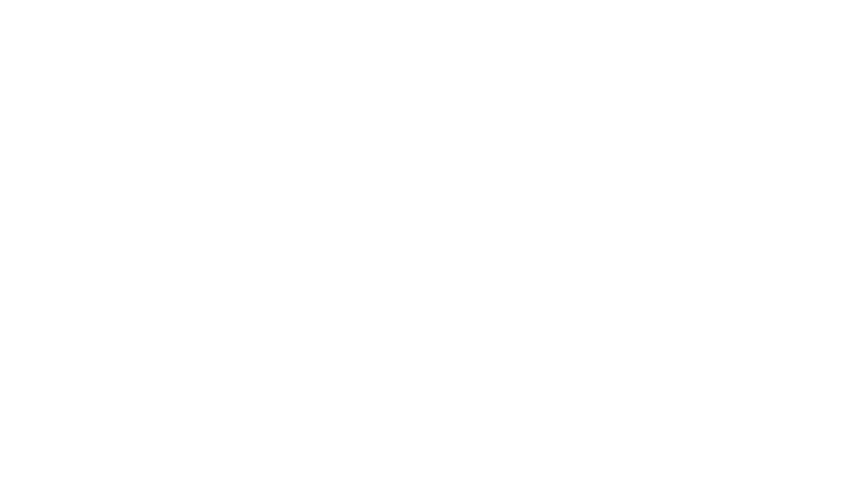
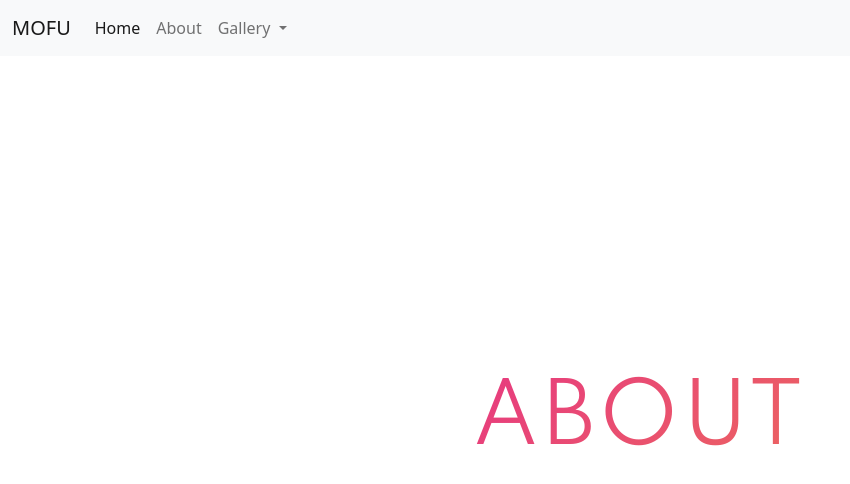
Before and after one commit to integrity-company/mofu_com, a Vue app in the folder frontend/mofu_com/: page /about in a window 1280 px wide. Before the commit this address had no page. Shown: the top 484 px of the page, without its empty margins (0-850 px from the left). Built offline with nearby package versions, Linux system fonts and the light colour scheme.

Commit message:
about画面の作成

```diff
--- a/frontend/mofu_com/index.html
+++ b/frontend/mofu_com/index.html
@@ -23,7 +23,7 @@
       integrity="sha384-MrcW6ZMFYlzcLA8Nl+NtUVF0sA7MsXsP1UyJoMp4YLEuNSfAP+JcXn/tWtIaxVXM"
       crossorigin="anonymous"
     ></script>
-    <title>Vite App</title>
+    <title>MOFU.COM</title>
   </head>
   <body>
     <div id="app"></div>
--- a/frontend/mofu_com/src/components/user/molecules/IntroBanner/index.vue
+++ b/frontend/mofu_com/src/components/user/molecules/IntroBanner/index.vue
@@ -1,6 +1,8 @@
 <script setup lang="ts">
 import { reactive } from "vue";
+import { useRouter } from "vue-router";
 
+const router = useRouter();
 const title = "MOFU";
 
 const states = reactive({
@@ -10,6 +12,9 @@ const states = reactive({
 const goToNextPage = () => {
   console.log("ページ遷移");
   states.imgPosition = !states.imgPosition ? "ml-reverse-100" : "";
+  setTimeout(() => {
+    router.push("/about");
+  }, 1500);
 };
 </script>
 
@@ -26,7 +31,7 @@ const goToNextPage = () => {
 
 <style lang="scss" scoped>
 .container {
-  width: 100%;
+  width: 100vw;
   height: 100vh;
   text-align: center;
   display: flex;
@@ -34,6 +39,9 @@ const goToNextPage = () => {
   justify-content: center;
   align-items: center;
   color: #ff880037;
+}
+.title {
+  // z-index: 2;
 }
 .title button {
   font-size: 80px;
@@ -56,7 +64,7 @@ const goToNextPage = () => {
 .top-image {
   position: absolute;
   filter: brightness(107%) opacity(80%);
-  width: 70vw;
+  width: 50vw;
   z-index: -1;
   & img {
     width: 100%;
@@ -70,15 +78,15 @@ const goToNextPage = () => {
 @keyframes AnimationName {
   0% {
     background-position: 0% 50%;
-    letter-spacing: 2.25rem;
+    // letter-spacing: 2.25rem;
   }
   50% {
     background-position: 100% 50%;
-    letter-spacing: 0.25rem;
+    // letter-spacing: 0.25rem;
   }
   100% {
     background-position: 0% 50%;
-    letter-spacing: 2.25rem;
+    // letter-spacing: 2.25rem;
   }
 }
 @keyframes FadeoutImage {
--- a/frontend/mofu_com/src/components/user/molecules/NavBar/index.vue
+++ b/frontend/mofu_com/src/components/user/molecules/NavBar/index.vue
@@ -3,7 +3,7 @@
 <template>
   <nav class="navbar navbar-expand-lg navbar-light bg-light">
     <div class="container-fluid">
-      <a class="navbar-brand" href="#">MOFU</a>
+      <router-link to="/" class="navbar-brand" href="#">MOFU</router-link>
       <button
         class="navbar-toggler"
         type="button"
--- a/frontend/mofu_com/src/components/user/organisms/TopPageContents/index.vue
+++ b/frontend/mofu_com/src/components/user/organisms/TopPageContents/index.vue
@@ -1,17 +1,109 @@
 <script setup lang="ts">
 import IntroBanner from "../../molecules/IntroBanner/index.vue";
 import NavBar from "../../molecules/NavBar/index.vue";
+const mask = document.querySelector(".mask");
 </script>
 
 <template>
-  <NavBar />
+  <div class="top-nav">
+    <NavBar />
+  </div>
   <div class="intro-banner">
     <IntroBanner />
   </div>
+  <!-- <div class="mask"></div> -->
+  <!-- <div class="spotlight_swivel">
+    <div class="lamp"></div>
+  </div> -->
 </template>
 
 <style lang="scss" scoped>
+:root {
+  --mouse-x: 50%;
+  --mouse-y: 50%;
+}
+.top-nav {
+  z-index: 10;
+}
 .intro-banner {
   margin-top: -57px;
+  z-index: 10;
 }
+.mask {
+  z-index: -10;
+  position: absolute;
+  top: 56px;
+  width: 100%;
+  height: calc(100% - 56px);
+  background-color: hsla(0, 0%, 0%, 0.9);
+
+  mask: radial-gradient(
+    circle at var(--mouse-x) var(--mouse-y),
+    transparent 40px,
+    black 150px
+  );
+  -webkit-mask: radial-gradient(
+    circle at var(--mouse-x) var(--mouse-y),
+    transparent 40px,
+    black 150px
+  );
+}
+// .mask::after {
+//   width: 300px;
+//   height: 400px;
+//   content: "";
+//   position: absolute;
+//   left: calc(50% - 150px);
+//   top: calc(50% - 150px);
+//   border-radius: 50%;
+//   background-color: #ffffff;
+//   clip: rect(50vh, 100vh, 100vh, 50vh);
+//   border: 10px solid red;
+// }
+.spotlight_swivel {
+  position: absolute;
+  display: flex;
+  justify-content: center;
+  top: -220vh;
+  width: 100%;
+  z-index: -10;
+}
+.lamp {
+  width: 40vh;
+  height: 320vh;
+  background-image: radial-gradient(
+    ellipse,
+    rgba(255, 215, 122, 0.5),
+    rgba(255, 215, 122, 0.2) 25%,
+    rgba(255, 215, 122, 0) 50%
+  );
+  // border: 10px solid red;
+  transform: perspective(70vh) rotateX(45deg);
+  z-index: -10;
+}
+// .spotlight {
+//   // border: 10px solid red;
+//   opacity: 0.5;
+//   transform: scale(1.5, 3);
+//   position: absolute;
+//   top: -20vh;
+//   left: calc(50% - 75vh);
+//   z-index: 10;
+// }
+// .spotlight::after {
+//   border: 10px solid red;
+//   content: "";
+//   position: absolute;
+//   top: 15vh;
+//   background-image: radial-gradient(
+//     ellipse closest-corner at 75% 75%,
+//     rgba(255, 215, 122, 0.2),
+//     rgba(255, 215, 122, 0)
+//   );
+//   border-radius: 100%;
+//   width: 80vh;
+//   height: 80vh;
+//   clip: rect(50vh, 100vh, 100vh, 50vh);
+//   transform: rotate(45deg);
+// }
 </style>
--- /dev/null
+++ b/frontend/mofu_com/src/components/user/pages/About/index.vue
@@ -0,0 +1,65 @@
+<script setup lang="ts">
+import NavBar from "../../molecules/NavBar/index.vue";
+</script>
+
+<template>
+  <NavBar />
+  <div>
+    <div class="about">
+      <p>ABOUT</p>
+    </div>
+  </div>
+</template>
+
+<style lang="scss" scoped>
+.container {
+  width: 100vw;
+  height: 100vh;
+}
+.about {
+  width: 100%;
+  height: calc(100vh - 56px);
+  animation: FadeoutImage 1.5s ease;
+  animation-fill-mode: forwards;
+  display: flex;
+  justify-content: center;
+  align-items: center;
+}
+.about p {
+  position: absolute;
+  font-size: 5rem;
+  color: transparent;
+  border: 1px solid rgba(255, 255, 255, 0);
+  background: repeating-linear-gradient(
+    -45deg,
+    #ee7752,
+    #e73c7e,
+    #23a6d5,
+    #23d5ab
+  );
+  -webkit-background-clip: text;
+  background-size: 400% 400%;
+  letter-spacing: 0.25rem;
+  font-family: "Spartan", sans-serif;
+  animation: AnimationName 10s ease infinite;
+}
+@keyframes AnimationName {
+  0% {
+    background-position: 0% 50%;
+  }
+  50% {
+    background-position: 100% 50%;
+  }
+  100% {
+    background-position: 0% 50%;
+  }
+}
+@keyframes FadeoutImage {
+  from {
+    opacity: 0;
+  }
+  to {
+    opacity: 1;
+  }
+}
+</style>
--- a/frontend/mofu_com/src/js/router/user/router.ts
+++ b/frontend/mofu_com/src/js/router/user/router.ts
@@ -1,11 +1,16 @@
 import { createWebHistory, createRouter } from "vue-router";
 
 import TopPage from "../../../components/user/pages/TopPage/index.vue";
+import About from "../../../components/user/pages/About/index.vue";
 
 const routes = [
   {
     path: "/",
     component: TopPage,
+  },
+  {
+    path: "/about",
+    component: About,
   },
 ];
 
```
Also changed, not shown: frontend/mofu_com/public/top_image.png.
